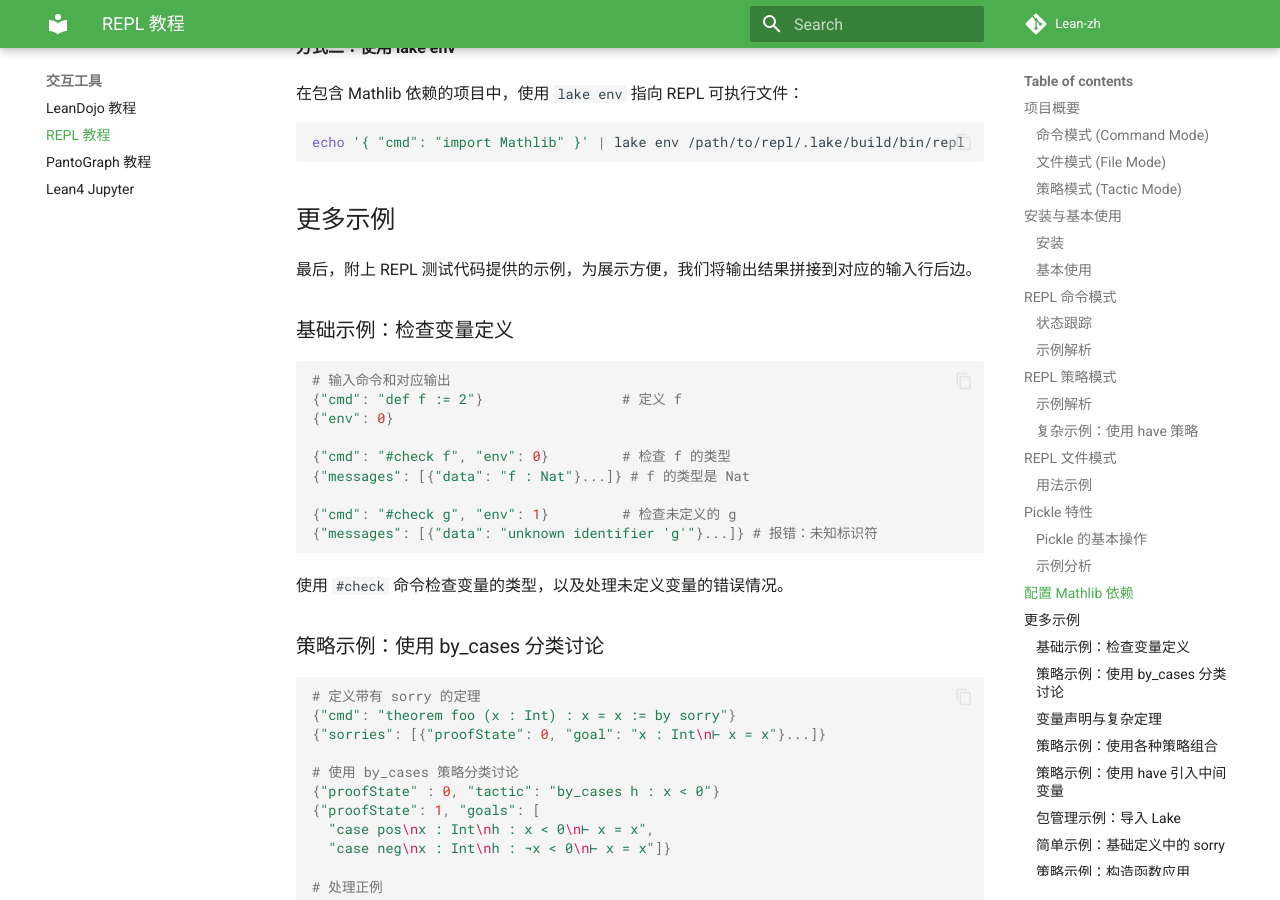
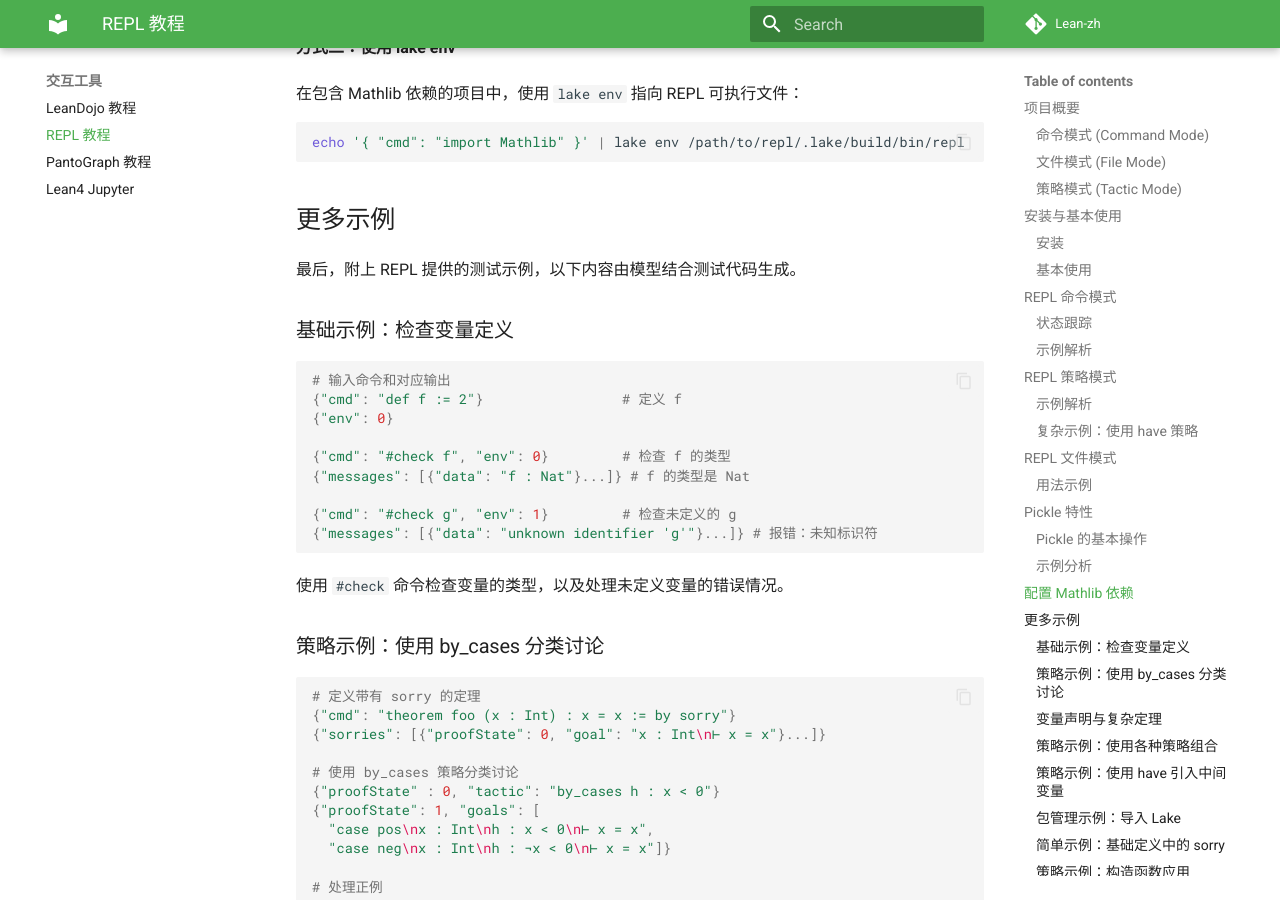
Before and after one commit to Lean-zh/lean-zh.github.io, an MkDocs documentation site: the page built from docs/tutorial/repl.md, in a window 1280 px wide and 900 px high, scrolled down 5865 px. Built offline with MkDocs 1.6.1 and Material for MkDocs 9.7.7, drawn with Linux system fonts in a browser that asks for light colours; comment, search, counter and statistics services are not loaded; the version menu is left out.

```diff
--- a/docs/tutorial/repl.md
+++ b/docs/tutorial/repl.md
@@ -267,7 +267,7 @@ echo '{ "cmd": "import Mathlib" }' | lake env /path/to/repl/.lake/build/bin/repl
 
 ## 更多示例
 
-最后，附上 REPL 测试代码提供的示例，为展示方便，我们将输出结果拼接到对应的输入行后边。
+最后，附上 REPL 提供的测试示例，以下内容由模型结合测试代码生成。
 
 ### 基础示例：检查变量定义
 
--- a/mkdocs.yml
+++ b/mkdocs.yml
@@ -72,6 +72,7 @@ nav:
     - 安装指南: install.md
     - Lean4 工具链: tutorial/elan-lake.md
     - Lake 包管理: references/lake-doc.md
+    - 项目示例 - 元编程: projects/meta-example.md
   - 交互工具:
     - LeanDojo 教程: tutorial/lean-dojo.md
     - REPL 教程: tutorial/repl.md
```
Also changed, not shown: docs/install.md (+1 -1 lines).
